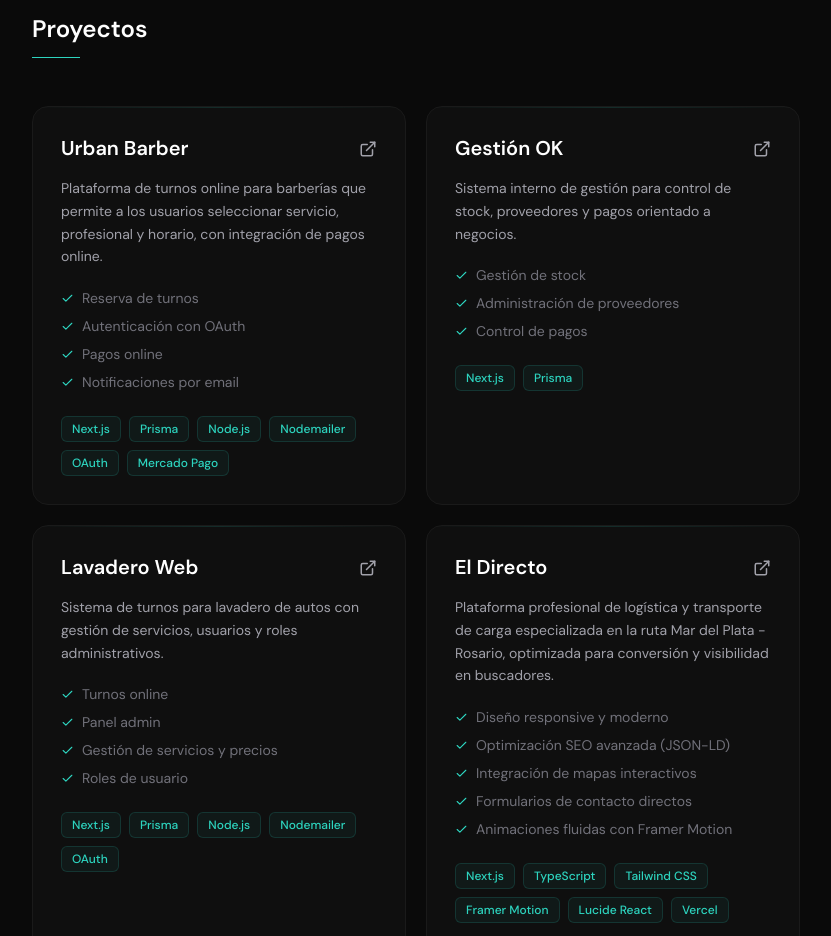
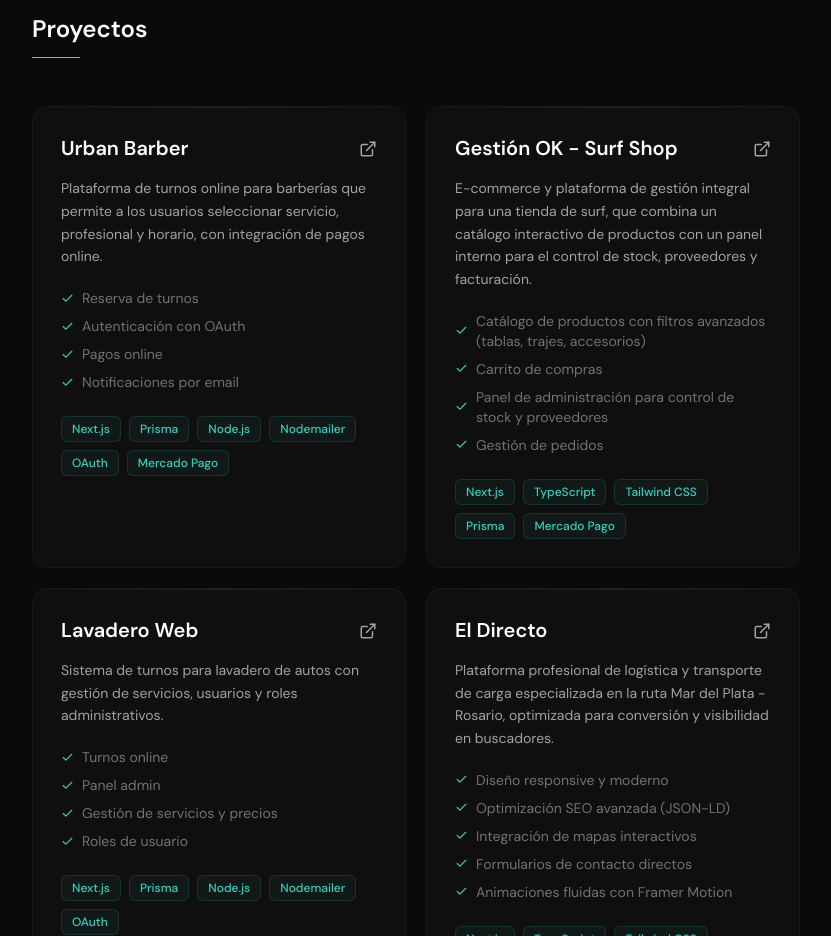
Before and after one commit to LuchoCeles/portfolio, a Next.js app: page / in a window 1280 px wide. Shown: the part 1440-2376 px from the top of the page, without its empty margins (320-1151 px from the left). Built offline with nearby package versions, Linux system fonts and the light colour scheme.

Commit message:
nueva informacion

```diff
--- a/data/proyectos.ts
+++ b/data/proyectos.ts
@@ -23,14 +23,15 @@ export const proyectos: Proyecto[] = [
     enlace: "https://urbanbarber-web.vercel.app/",
   },
   {
-    titulo: "Gestión OK",
+    titulo: "Gestión OK - Surf Shop",
     descripcion:
-      "Sistema interno de gestión para control de stock, proveedores y pagos orientado a negocios.",
-    tecnologias: ["Next.js", "Prisma"],
+      "E-commerce y plataforma de gestión integral para una tienda de surf, que combina un catálogo interactivo de productos con un panel interno para el control de stock, proveedores y facturación.",
+    tecnologias: ["Next.js", "TypeScript", "Tailwind CSS", "Prisma", "Mercado Pago"],
     caracteristicas: [
-      "Gestión de stock",
-      "Administración de proveedores",
-      "Control de pagos",
+      "Catálogo de productos con filtros avanzados (tablas, trajes, accesorios)",
+      "Carrito de compras",
+      "Panel de administración para control de stock y proveedores",
+      "Gestión de pedidos",
     ],
     enlace: "https://gestionok.vercel.app/",
   },
```
